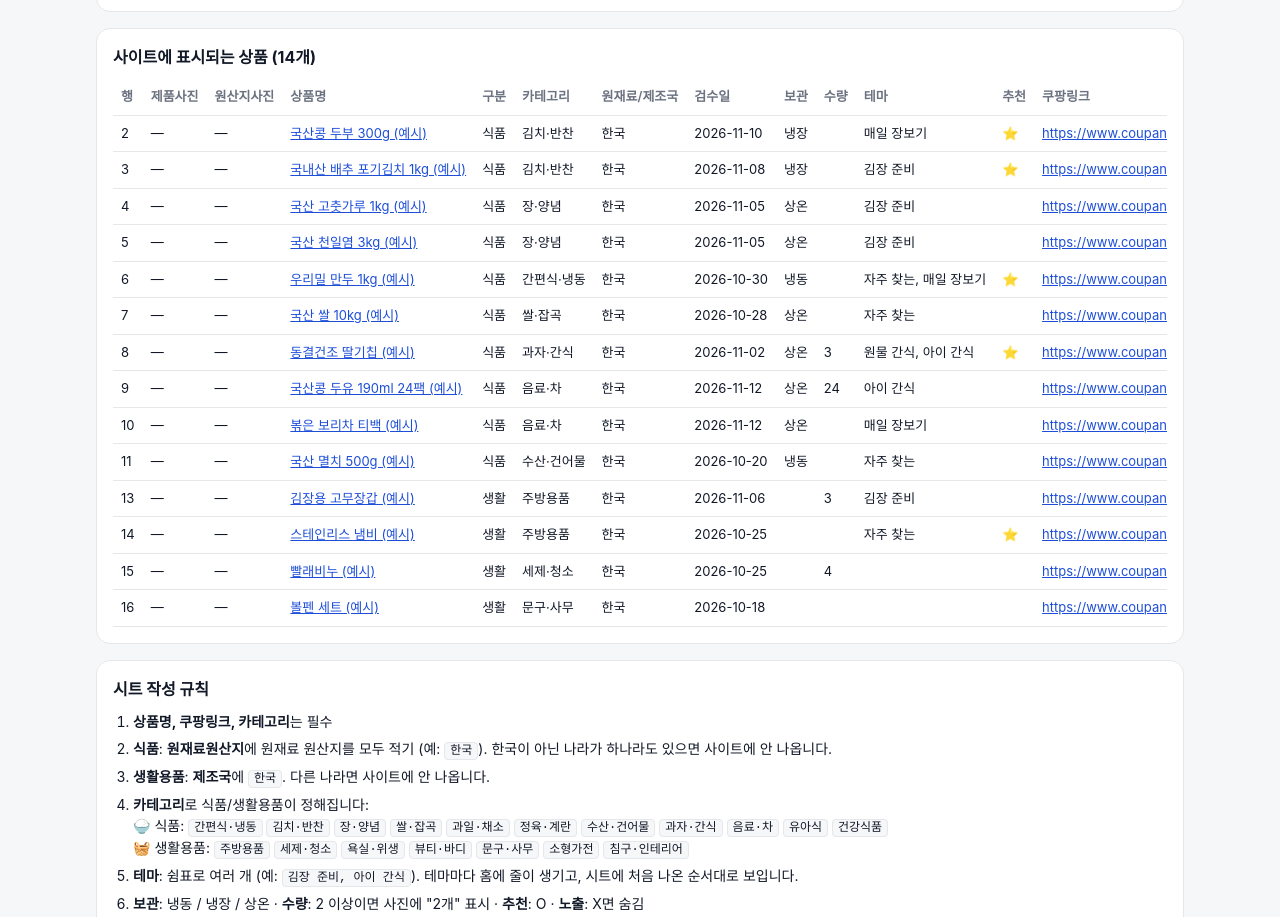
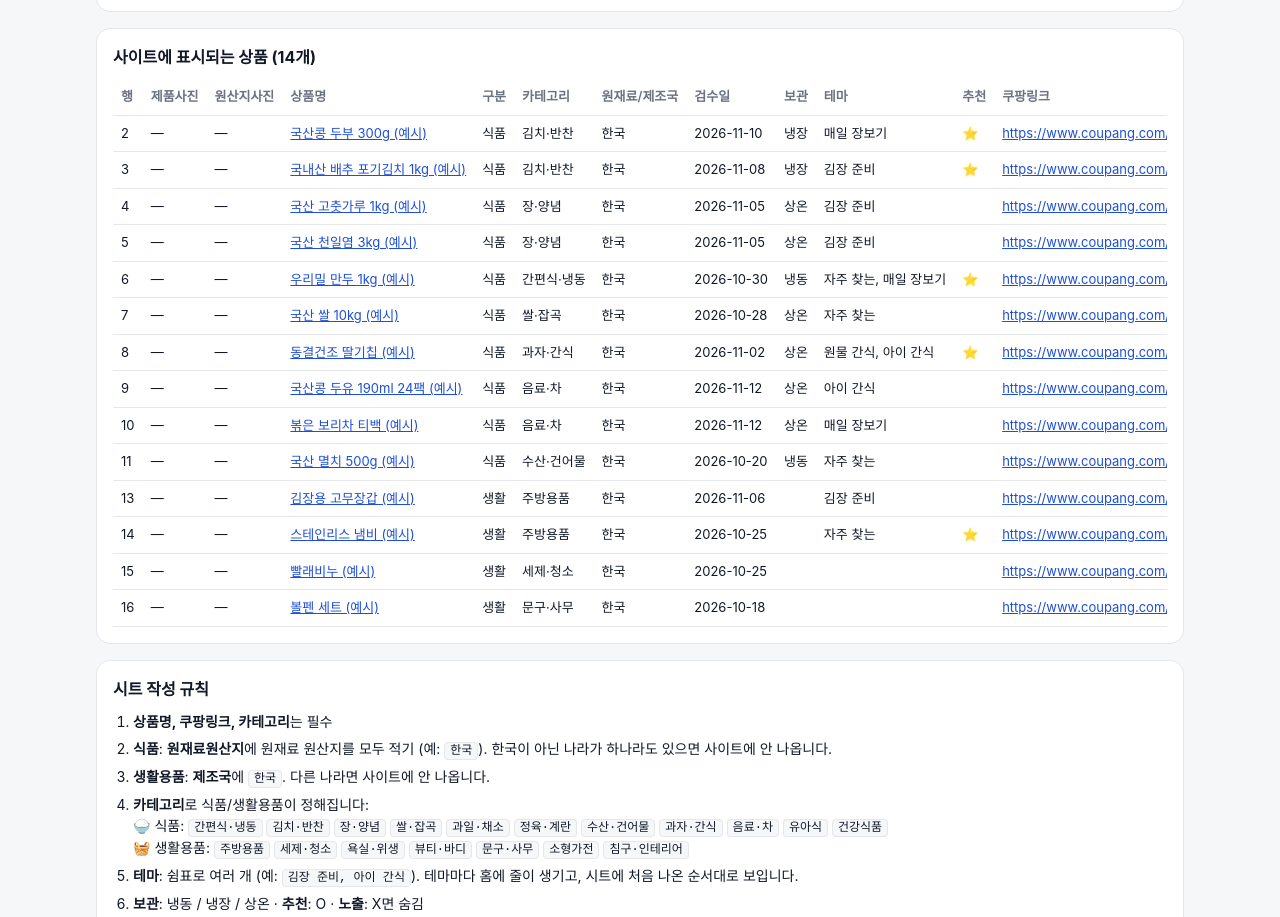
Before and after one commit to ckdtjq2008-create/KRonly, a plain HTML site: page admin.html in a window 1280 px wide. Shown: the part 1297-2214 px from the top of the page. Drawn offline with Linux system fonts and the light colour scheme; a web font is replaced by a local one.

Commit message:
수량 칸 삭제, 구글 폼 응답 시트 지원(타임스탬프→검수일, 여러 사진 중 첫 장)
Co-Authored-By: Claude Opus 5.5 <noreply@anthropic.com>
Claude-Session: https://claude.ai/code/session_01Pm83VFyxtw5VcX8AbZLcQa

```diff
--- a/admin.html
+++ b/admin.html
@@ -68,7 +68,7 @@
       <h2>사이트에 표시되는 상품 <span id="count"></span></h2>
       <div class="table-wrap">
         <table>
-          <thead><tr><th>행</th><th>제품사진</th><th>원산지사진</th><th>상품명</th><th>구분</th><th>카테고리</th><th>원재료/제조국</th><th>검수일</th><th>보관</th><th>수량</th><th>테마</th><th>추천</th><th>쿠팡링크</th></tr></thead>
+          <thead><tr><th>행</th><th>제품사진</th><th>원산지사진</th><th>상품명</th><th>구분</th><th>카테고리</th><th>원재료/제조국</th><th>검수일</th><th>보관</th><th>테마</th><th>추천</th><th>쿠팡링크</th></tr></thead>
           <tbody id="rows"></tbody>
         </table>
       </div>
@@ -82,7 +82,7 @@
         <li><b>생활용품</b>: <b>제조국</b>에 <code>한국</code>. 다른 나라면 사이트에 안 나옵니다.</li>
         <li><b>카테고리</b>로 식품/생활용품이 정해집니다: <span id="cat-list"></span></li>
         <li><b>테마</b>: 쉼표로 여러 개 (예: <code>김장 준비, 아이 간식</code>). 테마마다 홈에 줄이 생기고, 시트에 처음 나온 순서대로 보입니다.</li>
-        <li><b>보관</b>: 냉동 / 냉장 / 상온 · <b>수량</b>: 2 이상이면 사진에 "2개" 표시 · <b>추천</b>: O · <b>노출</b>: X면 숨김</li>
+        <li><b>보관</b>: 냉동 / 냉장 / 상온 · <b>추천</b>: O · <b>노출</b>: X면 숨김</li>
         <li><b>사진</b>: 구글 드라이브에 올리고 "링크가 있는 모든 사용자"로 공유한 링크를 그대로 붙여넣기</li>
       </ol>
       <p style="margin:12px 0 0"><a class="l" href="sheet-template.xlsx" download>시트 양식 내려받기 (드롭다운 포함, 추천)</a> · <a class="l" href="sheet-template.csv" download>CSV 양식</a></p>
@@ -145,7 +145,6 @@
             <td>${esc((p.group === "food" ? p.ingredients : p.madeIn).join(", "))}</td>
             <td>${esc(p.checkedAt) || '<span class="bad-img">없음</span>'}</td>
             <td>${esc(p.storage)}</td>
-            <td>${esc(p.qty)}</td>
             <td>${esc(p.themes.join(", "))}</td>
             <td>${p.pick ? "⭐" : ""}</td>
             <td class="link"><a href="${esc(p.coupangUrl)}" target="_blank" rel="noopener">${esc(p.coupangUrl.slice(0, 36))}${p.coupangUrl.length > 36 ? "…" : ""}</a></td>
--- a/app.js
+++ b/app.js
@@ -32,7 +32,6 @@
         <span class="thumb-emoji" aria-hidden="true">${p.emoji}</span>
         ${p.image || p.originImage ? img(p.image || p.originImage, p.name, "thumb-img") : ""}
         ${storageBadge(p)}
-        ${p.qty ? `<span class="qty">${esc(p.qty)}개</span>` : ""}
       </div>
       <div class="card-body">
         <div class="card-meta">
--- a/products.js
+++ b/products.js
@@ -39,20 +39,20 @@ window.CATEGORIES = [
  * 시트 연결 전 보여줄 예시 상품 (시트와 같은 형식)
  * 실제 상품이 아니니 시트를 연결하면 사라집니다.
  */
-window.EXAMPLE_CSV = `상품명,쿠팡링크,카테고리,원재료원산지,제조국,검수일,보관,수량,테마,추천,제품사진,원산지사진,브랜드,설명,태그
-국산콩 두부 300g (예시),https://www.coupang.com/np/search?q=국산콩+두부,김치·반찬,한국,,2026-11-10,냉장,1,매일 장보기,O,,,,국산 콩으로 만든 두부,"두부, 국산콩"
-국내산 배추 포기김치 1kg (예시),https://www.coupang.com/np/search?q=국산+포기김치,김치·반찬,한국,,2026-11-08,냉장,1,김장 준비,O,,,,배추·고춧가루·마늘 모두 국산,"김치, 포기김치"
-국산 고춧가루 1kg (예시),https://www.coupang.com/np/search?q=국산+고춧가루,장·양념,한국,,2026-11-05,상온,1,김장 준비,,,,,,"고춧가루, 김장"
-국산 천일염 3kg (예시),https://www.coupang.com/np/search?q=국산+천일염,장·양념,한국,,2026-11-05,상온,1,김장 준비,,,,,,"소금, 천일염"
-우리밀 만두 1kg (예시),https://www.coupang.com/np/search?q=우리밀+만두,간편식·냉동,한국,,2026-10-30,냉동,1,"자주 찾는, 매일 장보기",O,,,,밀가루까지 국산 우리밀,"만두, 우리밀"
-국산 쌀 10kg (예시),https://www.coupang.com/np/search?q=국산+쌀+10kg,쌀·잡곡,한국,,2026-10-28,상온,1,자주 찾는,,,,,,쌀
-동결건조 딸기칩 (예시),https://www.coupang.com/np/search?q=국산+딸기칩,과자·간식,한국,,2026-11-02,상온,3,"원물 간식, 아이 간식",O,,,,원재료 딱 하나 딸기,"딸기, 원물간식"
-국산콩 두유 190ml 24팩 (예시),https://www.coupang.com/np/search?q=국산콩+두유,음료·차,한국,,2026-11-12,상온,24,아이 간식,,,,,,"두유, 국산콩"
-볶은 보리차 티백 (예시),https://www.coupang.com/np/search?q=국산+보리차,음료·차,한국,,2026-11-12,상온,1,매일 장보기,,,,,,"보리차, 차"
-국산 멸치 500g (예시),https://www.coupang.com/np/search?q=국산+멸치,수산·건어물,한국,,2026-10-20,냉동,1,자주 찾는,,,,,,멸치
-수입 원료 섞인 상품 (예시: 기준 미달로 숨김),https://www.coupang.com/np/search?q=예시,간편식·냉동,"한국, 미국",,2026-10-01,냉동,1,자주 찾는,,,,,,
-김장용 고무장갑 (예시),https://www.coupang.com/np/search?q=국산+고무장갑,주방용품,,한국,2026-11-06,,3,김장 준비,,,,,,"고무장갑, 김장"
-스테인리스 냄비 (예시),https://www.coupang.com/np/search?q=국산+스텐+냄비,주방용품,,한국,2026-10-25,,1,자주 찾는,O,,,,,냄비
-빨래비누 (예시),https://www.coupang.com/np/search?q=국산+빨래비누,세제·청소,,한국,2026-10-25,,4,,,,,,,"비누, 세탁"
-볼펜 세트 (예시),https://www.coupang.com/np/search?q=국산+볼펜,문구·사무,,한국,2026-10-18,,1,,,,,,,볼펜
+window.EXAMPLE_CSV = `상품명,쿠팡링크,카테고리,원재료원산지,제조국,검수일,보관,테마,추천,제품사진,원산지사진,브랜드,설명,태그
+국산콩 두부 300g (예시),https://www.coupang.com/np/search?q=국산콩+두부,김치·반찬,한국,,2026-11-10,냉장,매일 장보기,O,,,,국산 콩으로 만든 두부,"두부, 국산콩"
+국내산 배추 포기김치 1kg (예시),https://www.coupang.com/np/search?q=국산+포기김치,김치·반찬,한국,,2026-11-08,냉장,김장 준비,O,,,,배추·고춧가루·마늘 모두 국산,"김치, 포기김치"
+국산 고춧가루 1kg (예시),https://www.coupang.com/np/search?q=국산+고춧가루,장·양념,한국,,2026-11-05,상온,김장 준비,,,,,,"고춧가루, 김장"
+국산 천일염 3kg (예시),https://www.coupang.com/np/search?q=국산+천일염,장·양념,한국,,2026-11-05,상온,김장 준비,,,,,,"소금, 천일염"
+우리밀 만두 1kg (예시),https://www.coupang.com/np/search?q=우리밀+만두,간편식·냉동,한국,,2026-10-30,냉동,"자주 찾는, 매일 장보기",O,,,,밀가루까지 국산 우리밀,"만두, 우리밀"
+국산 쌀 10kg (예시),https://www.coupang.com/np/search?q=국산+쌀+10kg,쌀·잡곡,한국,,2026-10-28,상온,자주 찾는,,,,,,쌀
+동결건조 딸기칩 (예시),https://www.coupang.com/np/search?q=국산+딸기칩,과자·간식,한국,,2026-11-02,상온,"원물 간식, 아이 간식",O,,,,원재료 딱 하나 딸기,"딸기, 원물간식"
+국산콩 두유 190ml 24팩 (예시),https://www.coupang.com/np/search?q=국산콩+두유,음료·차,한국,,2026-11-12,상온,아이 간식,,,,,,"두유, 국산콩"
+볶은 보리차 티백 (예시),https://www.coupang.com/np/search?q=국산+보리차,음료·차,한국,,2026-11-12,상온,매일 장보기,,,,,,"보리차, 차"
+국산 멸치 500g (예시),https://www.coupang.com/np/search?q=국산+멸치,수산·건어물,한국,,2026-10-20,냉동,자주 찾는,,,,,,멸치
+수입 원료 섞인 상품 (예시: 기준 미달로 숨김),https://www.coupang.com/np/search?q=예시,간편식·냉동,"한국, 미국",,2026-10-01,냉동,자주 찾는,,,,,,
+김장용 고무장갑 (예시),https://www.coupang.com/np/search?q=국산+고무장갑,주방용품,,한국,2026-11-06,,김장 준비,,,,,,"고무장갑, 김장"
+스테인리스 냄비 (예시),https://www.coupang.com/np/search?q=국산+스텐+냄비,주방용품,,한국,2026-10-25,,자주 찾는,O,,,,,냄비
+빨래비누 (예시),https://www.coupang.com/np/search?q=국산+빨래비누,세제·청소,,한국,2026-10-25,,,,,,,,"비누, 세탁"
+볼펜 세트 (예시),https://www.coupang.com/np/search?q=국산+볼펜,문구·사무,,한국,2026-10-18,,,,,,,,볼펜
 `;
--- a/sheet-template.csv
+++ b/sheet-template.csv
@@ -1,3 +1,3 @@
-상품명,쿠팡링크,카테고리,원재료원산지,제조국,검수일,보관,수량,테마,추천,제품사진,원산지사진,브랜드,설명,태그,노출
-국산콩 두부 300g,https://link.coupang.com/a/여기에링크,김치·반찬,한국,,2026-11-16,냉장,1,매일 장보기,O,https://drive.google.com/file/d/제품사진ID/view,https://drive.google.com/file/d/표시사항사진ID/view,브랜드명,국산 콩으로 만든 두부,"두부, 국산콩",O
-김장용 고무장갑,https://link.coupang.com/a/여기에링크,주방용품,,한국,2026-11-16,,3,김장 준비,,,,브랜드명,,"고무장갑, 김장",O
+상품명,쿠팡링크,카테고리,원재료원산지,제조국,검수일,보관,테마,추천,제품사진,원산지사진,브랜드,설명,태그,노출
+국산콩 두부 300g,https://link.coupang.com/a/여기에링크,김치·반찬,한국,,2026-11-16,냉장,매일 장보기,O,https://drive.google.com/file/d/제품사진ID/view,https://drive.google.com/file/d/표시사항사진ID/view,브랜드명,국산 콩으로 만든 두부,"두부, 국산콩",O
+김장용 고무장갑,https://link.coupang.com/a/여기에링크,주방용품,,한국,2026-11-16,,김장 준비,,,,브랜드명,,"고무장갑, 김장",O
--- a/sheet.js
+++ b/sheet.js
@@ -4,7 +4,7 @@
  * 필수 열: 상품명, 쿠팡링크, 카테고리
  *   식품이면 원재료원산지 필수 (전부 한국이어야 노출)
  *   생활용품이면 제조국 필수 (한국이어야 노출)
- * 선택 열: 구분, 검수일, 보관, 수량, 테마, 추천, 제품사진, 원산지사진, 브랜드, 설명, 태그, 이모지, 노출
+ * 선택 열: 구분, 검수일, 보관, 테마, 추천, 제품사진, 원산지사진, 브랜드, 설명, 태그, 이모지, 노출
  * 열 순서는 상관없고, 1행(헤더)의 이름으로 찾습니다.
  */
 (() => {
@@ -17,7 +17,7 @@
     madeIn: ["제조국", "생산국", "제조"],
     checkedAt: ["검수일", "확인일", "검수"],
     storage: ["보관", "보관방법", "보관방식"],
-    qty: ["수량", "개수", "묶음"],
+    timestamp: ["타임스탬프", "timestamp"], // 구글 폼 응답 시트
     themes: ["테마", "기획전", "theme"],
     pick: ["추천", "pick"],
     image: ["제품사진", "상품사진", "이미지", "사진", "image"],
@@ -38,7 +38,7 @@
 
   // 구글 드라이브 공유 링크 → 이미지 주소
   function imageUrl(raw) {
-    const u = String(raw || "").trim();
+    const u = String(raw || "").split(/[\s,]+/).find((x) => /^https?:\/\//i.test(x)) || String(raw || "").trim();
     if (!u) return "";
     const m = u.match(/drive\.google\.com\/(?:file\/d\/|open\?id=|uc\?(?:[^#]*&)?id=|thumbnail\?id=)([\w-]{10,})/);
     if (m) return `https://drive.google.com/thumbnail?id=${m[1]}&sz=w1200`;
@@ -154,8 +154,8 @@
       if (group === "food" && !get("originImage")) warnings.push({ line, name, why: "원산지(표시사항) 사진이 없음 — 넣으면 신뢰도가 올라갑니다" });
 
       // 날짜: 2026-11-16 / 2026. 11. 16 / 2026/11/16 / 2026년 11월 16일 → 2026-11-16
-      const dm = get("checkedAt").match(/(\d{4})\D{1,3}(\d{1,2})\D{1,3}(\d{1,2})/);
-      const checkedAt = dm ? `${dm[1]}-${dm[2].padStart(2, "0")}-${dm[3].padStart(2, "0")}` : get("checkedAt");
+      const dm = (get("checkedAt") || get("timestamp")).match(/(\d{4})\D{1,3}(\d{1,2})\D{1,3}(\d{1,2})/);
+      const checkedAt = dm ? `${dm[1]}-${dm[2].padStart(2, "0")}-${dm[3].padStart(2, "0")}` : get("checkedAt") || get("timestamp");
       if (!checkedAt) warnings.push({ line, name, why: "검수일이 비어 있음" });
 
       let id = idFor(name);
@@ -164,7 +164,6 @@
 
       const storageRaw = norm(get("storage"));
       const storage = /냉동/.test(storageRaw) ? "냉동" : /냉장/.test(storageRaw) ? "냉장" : /상온|실온/.test(storageRaw) ? "상온" : "";
-      const qtyRaw = get("qty").replace(/개$/, "");
 
       products.push({
         id,
@@ -177,7 +176,6 @@
         madeIn: [...new Set(madeIn.map((c) => (isKorea(c) ? "한국" : c)))],
         checkedAt,
         storage,
-        qty: qtyRaw && qtyRaw !== "1" ? qtyRaw : "",
         themes: splitList(get("themes")),
         pick: yes(get("pick")),
         image: imageUrl(get("image")),
--- a/style.css
+++ b/style.css
@@ -138,10 +138,6 @@ button { font: inherit; color: inherit; }
 .store small { font-size: 10px; font-weight: 700; margin-top: 2px; }
 .store.frozen { background: var(--frozen); }
 .store.chilled { background: var(--chilled); }
-.qty {
-  position: absolute; left: 8px; bottom: 8px; background: rgb(255 255 255 / .92); color: #111;
-  border: 1px solid #d1d5db; font-size: 12px; font-weight: 700; padding: 2px 8px; border-radius: 999px;
-}
 .card-body { display: flex; flex-direction: column; gap: 2px; padding: 0 2px; }
 .card-meta { display: flex; justify-content: space-between; font-size: 12px; color: var(--muted); }
 .pick { color: var(--brand); font-weight: 700; }
```
Also changed, not shown: 2 other files.
